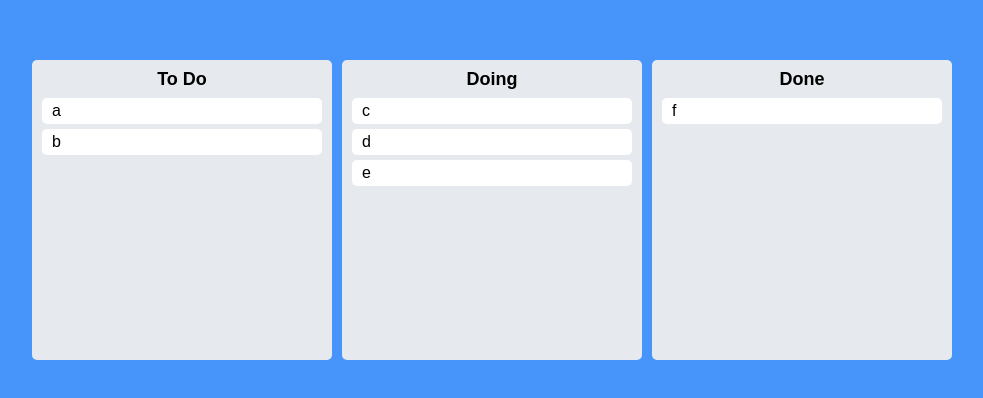
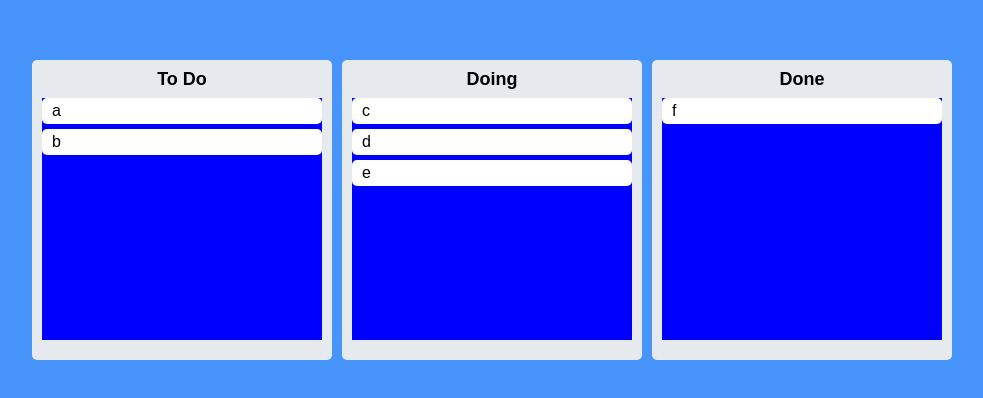
Before and after one commit to yeond23k/trello-clone, a React (Create React App) app: page / in a window 1280 px wide. Shown: the part 190-588 px from the top of the page, without its empty margins (148-1131 px from the left). Built offline with nearby package versions, Linux system fonts and the light colour scheme.

Commit message:
9. Droppable Snapshot

```diff
--- a/src/Components/Board.tsx
+++ b/src/Components/Board.tsx
@@ -9,6 +9,8 @@
   background-color: ${(props) => props.theme.boardColor};
   border-radius: 5px;
   min-height: 300px;
+  display: flex;
+  flex-direction: column;
 `;
 
 const Title = styled.h2`
@@ -16,6 +18,18 @@
   font-weight: 600;
   margin-bottom: 10px;
   font-size: 18px;
+`;
+
+interface IAreaProps {
+  isDraggingOver: boolean;
+  isDraggingFromThis: boolean;
+}
+
+const Area = styled.div<IAreaProps>`
+  background-color: ${(props) =>
+    props.isDraggingOver ? "pink" : props.isDraggingFromThis ? "red" : "blue"};
+  flex-grow: 1;
+  transition: background-color 0.3s ease-in-out;
 `;
 
 interface IBoardProps {
@@ -28,13 +42,18 @@
     <Wrapper>
       <Title>{boardId}</Title>
       <Droppable droppableId={boardId}>
-        {(provided) => (
-          <div ref={provided.innerRef} {...provided.droppableProps}>
+        {(provided, snapshot) => (
+          <Area
+            isDraggingFromThis={Boolean(snapshot.draggingFromThisWith)}
+            isDraggingOver={snapshot.isDraggingOver}
+            ref={provided.innerRef}
+            {...provided.droppableProps}
+          >
             {toDos.map((toDo, index) => (
               <DraggableCard toDo={toDo} index={index} />
             ))}
             {provided.placeholder}
-          </div>
+          </Area>
         )}
       </Droppable>
     </Wrapper>
```
